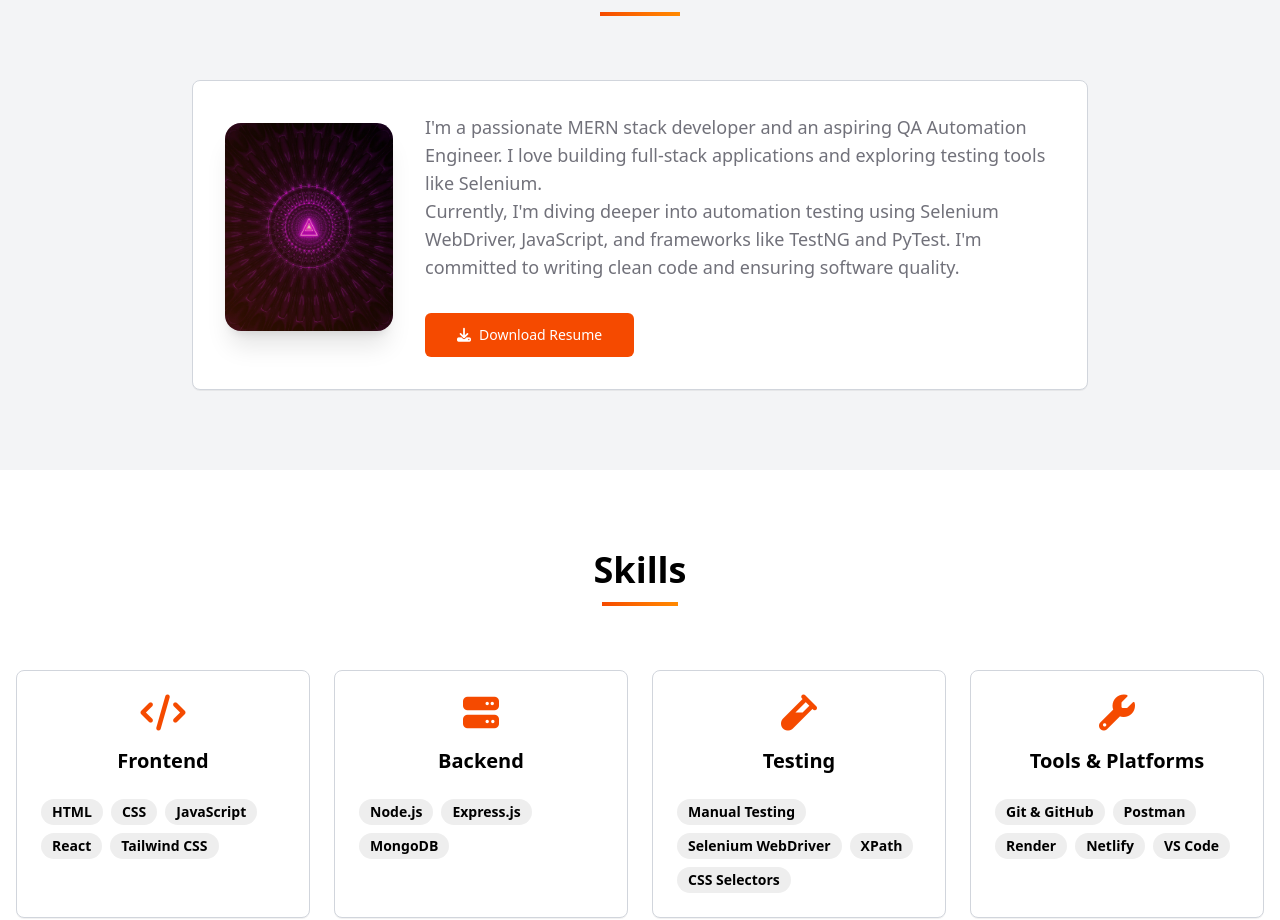
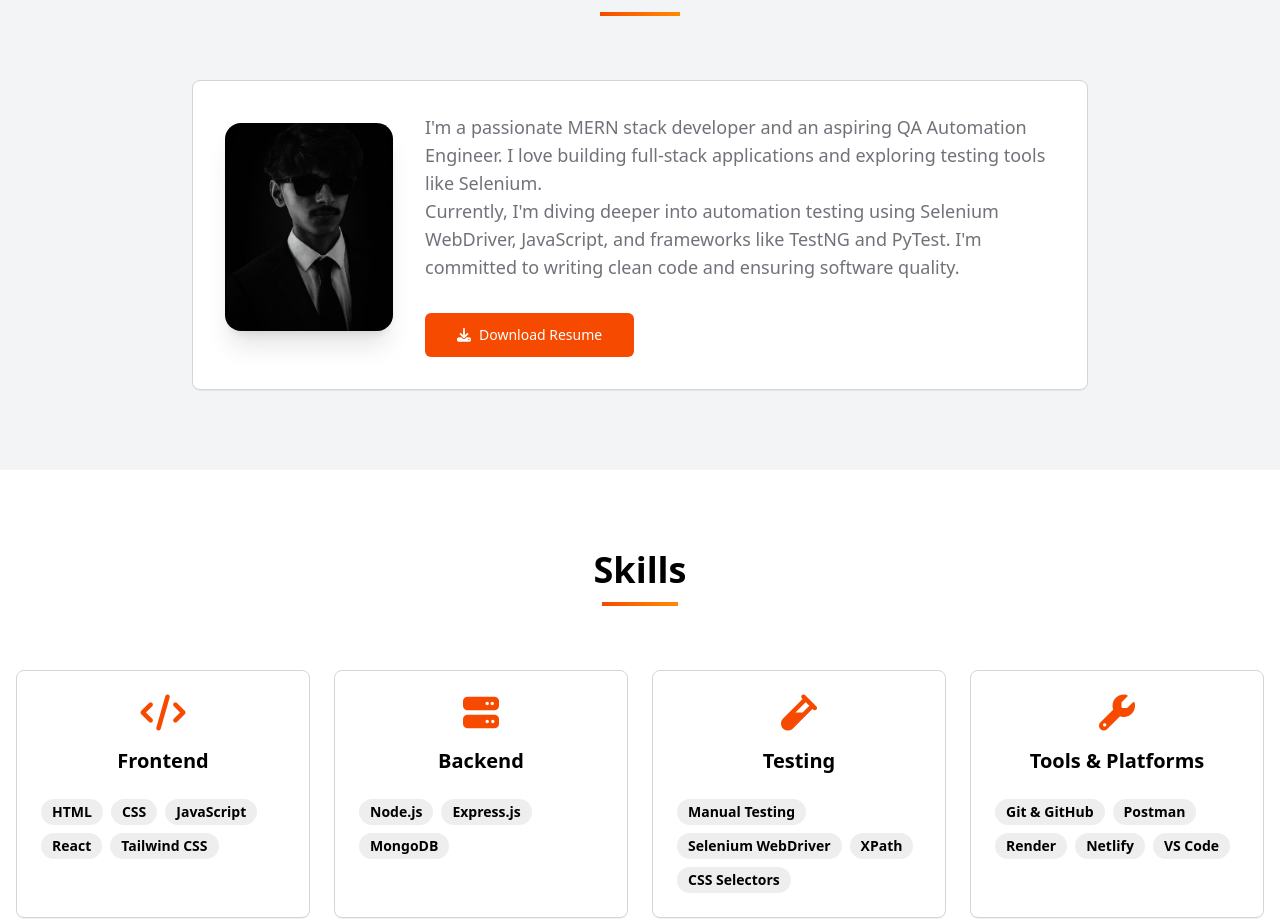
Before and after one commit to mohammedafnankk/for-me, a React (Vite) app: page / in a window 1280 px wide. Shown: the part 920-1840 px from the top of the page. Built offline with nearby package versions, Linux system fonts and the light colour scheme.

Commit message:
profile img updated

```diff
--- a/src/Components/About.jsx
+++ b/src/Components/About.jsx
@@ -20,8 +20,8 @@ const About = () => {
           <div data-aos="fade-up" className=" ">
             <div className="flex flex-col lg:flex-row gap-8 items-center dark:bg-[#EEEEEE] bg-white transition delay-150 duration-600 ease-in-out hover:-translate-y-1 hover:scale-110 p-8 max-w-4xl mx-auto text-lg space-y-4 text-[#71717a] rounded-lg  shadow-2xs hover:shadow-xl border border-gray-300 max-sm:mx-4">
              <div className="relative w-42 h-52 mx-auto lg:mx-0 max-sm:w-full">
-            <img src="pro.jpg" alt="" className="w-full h-full rounded-2xl object-cover shadow-xl "/>
-            <div className="absolute inset-0 rounded-2xl bg-gradient-to-tr from-orange-600/20 to-transparent"></div>
+            <img src="profile.jpg" alt="" className="w-full h-full rounded-2xl object-cover shadow-xl "/>
+            <div className="absolute inset-0 rounded-2xl"></div>
           </div>
           <div className="flex-1">
 
```
Also changed, not shown: public/pro.jpg (deleted), public/profile.jpg (added).
